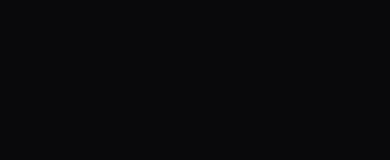
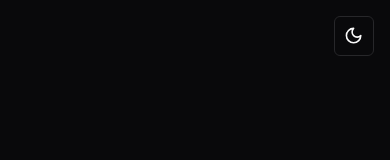
Before and after one commit to davimcruz/SimpleFinance, a Next.js app: page /auth/signin in a window 390 px wide. Shown: the top 160 px of the page. Built offline with nearby package versions, Linux system fonts and the light colour scheme.

Commit message:
Atualizado responsividade

```diff
--- a/pages/auth/signin/index.tsx
+++ b/pages/auth/signin/index.tsx
@@ -57,9 +57,9 @@
   return (
     <ThemeProvider defaultTheme="dark" attribute="class">
       <div
-        className={`${inter.className} flex items-center justify-center min-h-screen`}
+        className={`${inter.className} flex items-center justify-center h-screen`}
       >
-        <div className="fixed right-4 top-4 hidden lg:block">
+        <div className="fixed right-4 top-4">
           <ModeToggle />
         </div>
         <Card className="w-[400px] flex-row transition-all duration-300 ">
```
